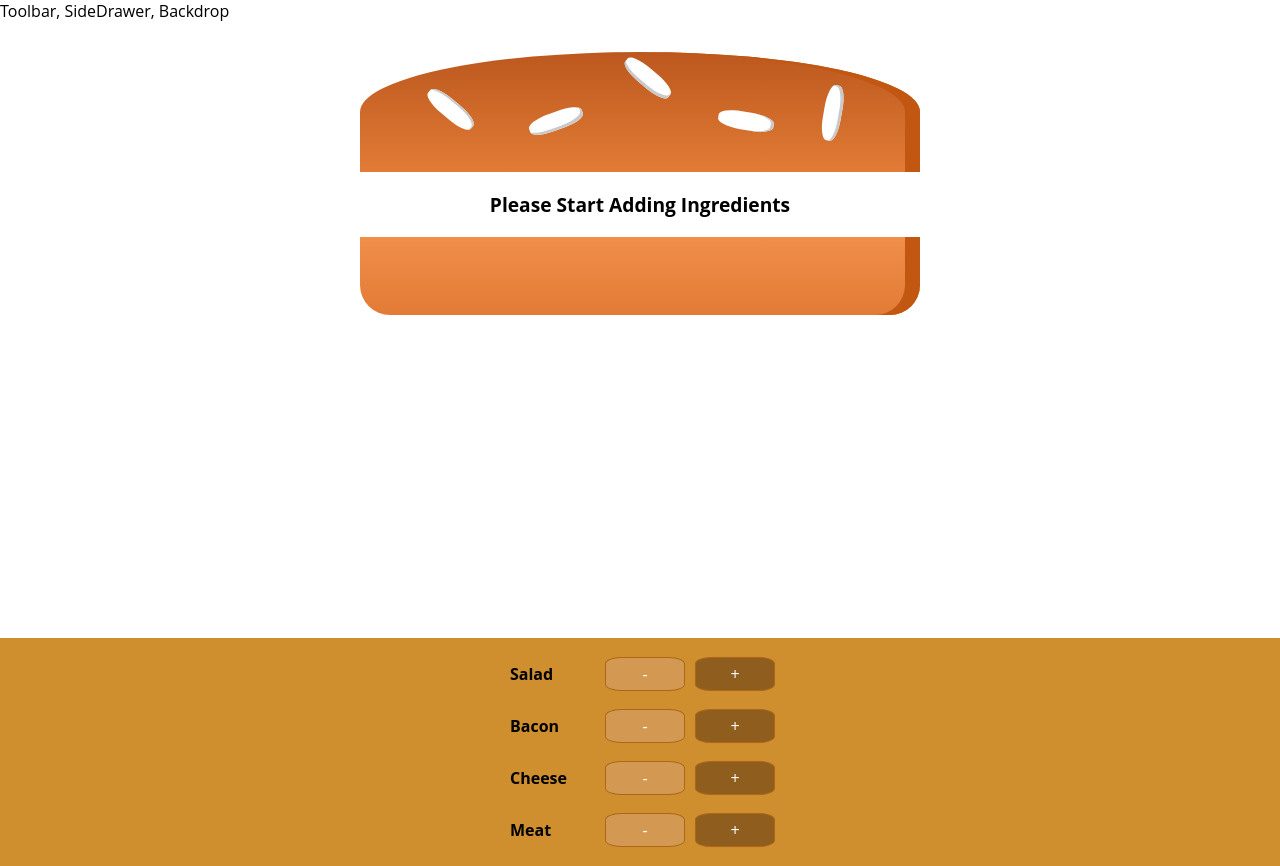
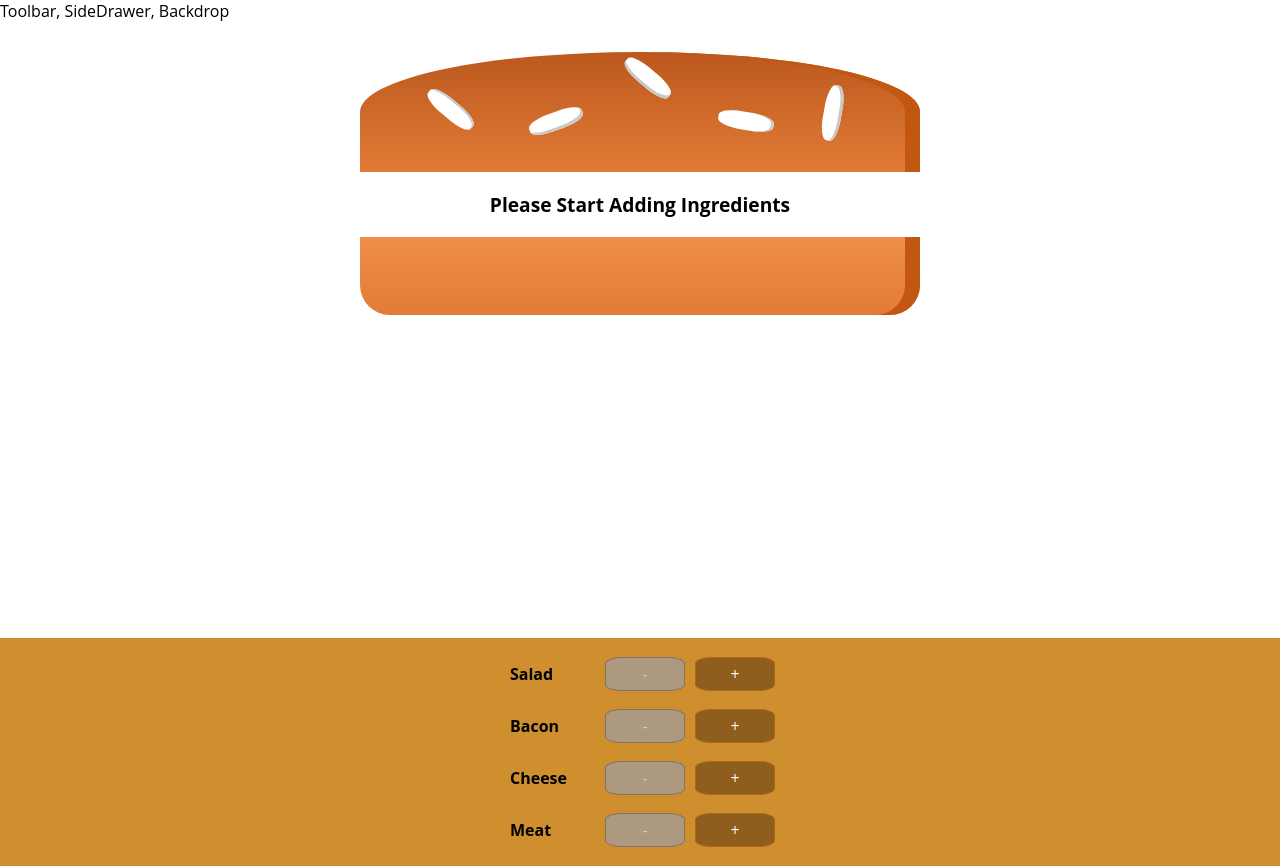
Before and after one commit to Nickham95/React-Burger-Builder-App, a React app: page / in a window 1280 px wide. Built offline with nearby package versions, Linux system fonts and the light colour scheme; the HTML template or start-up script is replaced by a standard one.

Commit message:
Burger 2.0.2 (Disable Button)
Disables a button if a specific ingredient is not within the burger

```diff
--- a/src/components/Burger/BuildControls/BuildControl/BuildControl.js
+++ b/src/components/Burger/BuildControls/BuildControl/BuildControl.js
@@ -6,7 +6,7 @@
 const buildControl = (props) => (
 <div className ={classes.BuildControl}>
     <div className ={classes.Label}>{props.label}</div>
-        <button className={classes.Less} onClick={props.removed}>-</button>
+        <button className={classes.Less} onClick={props.removed}disabled={props.disabled}>-</button>
         <button className={classes.More} onClick={props.added}>+</button>
     </div>
 );
--- a/src/components/Burger/BuildControls/BuildControls.js
+++ b/src/components/Burger/BuildControls/BuildControls.js
@@ -23,7 +23,8 @@
         key={ctrl.label}
         label={ctrl.label}
         added={() => props.ingredientAdded(ctrl.type)}
-        removed={()=>props.ingredientRemoved(ctrl.type)}/>
+        removed={()=>props.ingredientRemoved(ctrl.type)}
+        disabled={props.disabled[ctrl.type]}/>
     ))}
 
 
--- a/src/containers/BurgerBuilder/BurgerBuilder.js
+++ b/src/containers/BurgerBuilder/BurgerBuilder.js
@@ -45,6 +45,10 @@
 
   removeIngredientHandler = (type) => {
     const oldCount = this.state.ingredients[type];
+    if (oldCount <=0){
+
+      return;
+    }
     const updatedCount = oldCount - 1;
     const updatedIngredients = {
         ...this.state.ingredients
@@ -61,14 +65,27 @@
 
 
     render(){
+
+      //disable button if a specific ingredient isnt in the burger
+      const disabledInfo = {
+          ...this.state.ingredients};
+          for (let key in disabledInfo) {
+              disabledInfo[key] = disabledInfo[key] <= 0
+
+          }
+
+
+
+
         return(
 
-          /* used aux to return two children (Burger, Build Controls) */
+
           <div>
              <Burger ingredients={this.state.ingredients} />
             <BuildControls
                 ingredientAdded={this.addIngredientHandler}
-                ingredientRemoved={this.removeIngredientHandler}/>
+                ingredientRemoved={this.removeIngredientHandler}
+                disabled ={disabledInfo}/>
 
           </div>
          );
```
